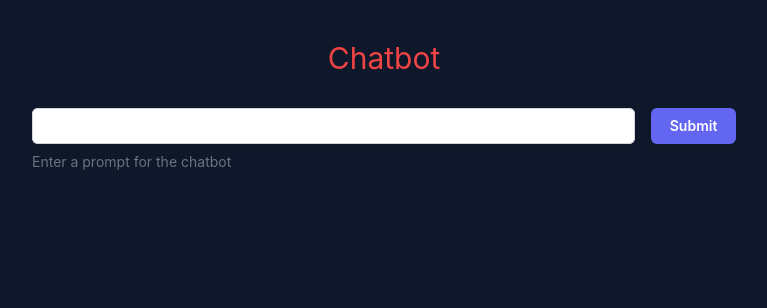
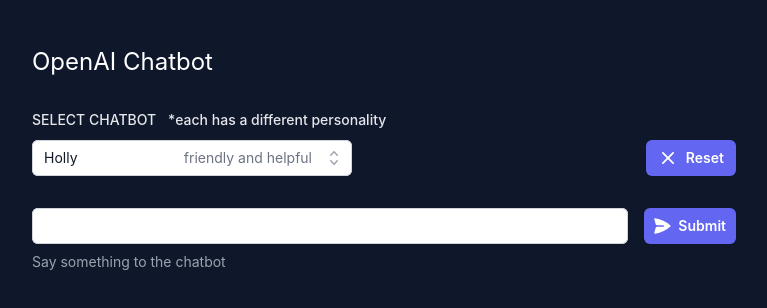
Before and after one commit to rayGreycloud/openai-chatbot, a React (Create React App) app in the folder client/: page / in a window 1280 px wide. Shown: the top 308 px of the page, without its empty margins (256-1023 px from the left). Built offline with nearby package versions, Linux system fonts and the light colour scheme.

Commit message:
add personality selector

```diff
--- a/client/src/components/ChatScreen/ChatScreen.jsx
+++ b/client/src/components/ChatScreen/ChatScreen.jsx
@@ -1,24 +1,44 @@
-import { useState } from 'react';
+import { useEffect, useState } from 'react';
 import axios from 'axios';
 
+import { XMarkIcon, PaperAirplaneIcon } from '@heroicons/react/20/solid';
+
+import PersonalitySelector from 'components/PersonalitySelector';
 import ChatContainer from 'components/ChatContainer';
+import Loader from 'components/Loader';
 
 const ChatScreen = () => {
-  const initialPrompt = `You are a conversational chatbot. Your personality is: friendly and helpful`;
+  const initialPersonality = {
+    name: 'Holly',
+    personality: 'friendly and helpful'
+  };
+  const [selected, setSelected] = useState(initialPersonality);
+  console.log('selected: ', selected);
+  const initialPrompt = `You are a conversational chatbot. Your personality is: ${selected.personality}.`;
+
+  const [loading, setLoading] = useState(false);
   const [messages, setMessages] = useState([
     { role: 'system', content: initialPrompt }
   ]);
+  console.log('messages: ', messages);
+
   const [prompt, setPrompt] = useState('');
+
+  useEffect(() => {
+    setMessages([{ role: 'system', content: initialPrompt }]);
+  }, [initialPrompt, selected]);
 
   const handlePromptChange = (e) => {
     setPrompt(e.target.value);
   };
 
-  const submitMessage = async (data) => {
+  const submitMessage = async (messages) => {
     try {
-      console.log('submitting message...: ', data);
+      setLoading(true);
+
       const response = await axios.post('/api/chat', {
-        messages: data
+        messages,
+        personality: selected.personality
       });
 
       if (!response.data) {
@@ -33,10 +53,11 @@
 
       setMessages(response.data.messages);
 
-      console.log('response.data: ', response.data);
       return response.data.success;
     } catch (error) {
       console.log(error);
+    } finally {
+      setLoading(false);
     }
   };
 
@@ -44,23 +65,51 @@
     console.log('submitting prompt: ', prompt);
     const message = { role: 'user', content: prompt };
 
-    const messagesData = [...messages, message];
+    const updatedMessages = [...messages, message];
 
-    const result = await submitMessage(messagesData);
-    console.log('result: ', result);
+    const result = await submitMessage(updatedMessages);
 
     if (result) {
       console.log('setting prompt to empty string');
       setPrompt('');
     }
   };
+
+  const handleReset = async () => {
+    setSelected(initialPersonality);
+
+    setMessages([
+      {
+        role: 'system',
+        content: `You are a conversational chatbot. Your personality is: ${initialPersonality}.`
+      }
+    ]);
+
+    setPrompt('');
+  };
+
   return (
     <div className='h-main flex flex-col justify-between items-center'>
       <main className='w-full h-full overflow-y-auto flex flex-col max-w-4xl mx-auto px-2 sm:px-24 pt-2'>
-        <div className='flex flex-col items-center justify-center mb-2'>
-          <h1 className='my-8 text-center text-2xl md:text-3xl font-normal text-red'>
-            Chatbot
+        <div className='my-2'>
+          <h1 className='my-8 text-2xl font-normal leading-7 text-white'>
+            OpenAI Chatbot
           </h1>
+          <div className='flex items-end justify-between mb-8'>
+            <PersonalitySelector
+              selectedPersonality={selected}
+              setSelectedPersonality={setSelected}
+            />
+
+            <button
+              type='button'
+              className='inline-flex items-center gap-x-1.5 ml-4 rounded-md bg-indigo-500 px-3 py-1.5 text-sm font-semibold text-white shadow-sm hover:bg-indigo-400'
+              onClick={handleReset}
+            >
+              <XMarkIcon className='-ml-0.5 h-6 w-6' aria-hidden='true' />
+              Reset
+            </button>
+          </div>
           <div className='w-full'>
             <div className='flex w-full'>
               <input
@@ -74,19 +123,24 @@
               />
               <button
                 type='button'
-                className='w-24 ml-4 rounded-md bg-indigo-500 px-2.5 py-1.5 text-sm font-semibold text-white shadow-sm hover:bg-indigo-400'
+                className='inline-flex items-center gap-x-1.5 ml-4 rounded-md bg-indigo-500 px-2.5 py-1.5 text-sm font-semibold text-white shadow-sm hover:bg-indigo-400'
                 onClick={handleSubmit}
               >
+                <PaperAirplaneIcon
+                  className='-ml-0.5 h-5 w-5'
+                  aria-hidden='true'
+                />
                 Submit
               </button>
             </div>
-            <p className='mt-2 text-sm text-gray-500' id='prompt-description'>
-              Enter a prompt for the chatbot
+            <p className='mt-2 text-sm text-gray-400' id='prompt-description'>
+              Say something to the chatbot
             </p>
           </div>
         </div>
+        {loading && <Loader />}
 
-        <ChatContainer messages={messages} />
+        <ChatContainer messages={messages} botName={selected.name} />
       </main>
     </div>
   );
--- /dev/null
+++ b/client/src/components/PersonalitySelector/PersonalitySelector.jsx
@@ -0,0 +1,107 @@
+import { Fragment } from 'react';
+import { Listbox, Transition } from '@headlessui/react';
+import { CheckIcon, ChevronUpDownIcon } from '@heroicons/react/20/solid';
+
+function classNames(...classes) {
+  return classes.filter(Boolean).join(' ');
+}
+
+const personalities = [
+  { name: 'Holly', personality: 'friendly and helpful' },
+  { name: 'Jerry', personality: 'sarcastic and cynical' },
+  { name: 'Pollyanna', personality: 'enthusiastic and optimistic' },
+  { name: 'Marvin', personality: 'depressed and pessimistic' }
+];
+
+const PersonalitySelector = ({
+  selectedPersonality,
+  setSelectedPersonality
+}) => {
+  return (
+    <Listbox value={selectedPersonality} onChange={setSelectedPersonality}>
+      {({ open }) => (
+        <div>
+          <Listbox.Label className='mr-8 block text-sm font-medium leading-6 text-gray-200'>
+            <span className='uppercase'>Select Chatbot </span>
+            <span className='pl-2'>*each has a different personality</span>
+          </Listbox.Label>
+          <div className='w-80 relative mt-2'>
+            <Listbox.Button className='relative w-full cursor-default rounded-md bg-white py-1.5 pl-3 pr-10 text-left text-gray-900 shadow-sm ring-1 ring-inset ring-gray-300 focus:outline-none focus:ring-2 focus:ring-indigo-500 sm:text-sm sm:leading-6'>
+              <span className='inline-flex justify-between w-full truncate'>
+                <span className='truncate'>{selectedPersonality.name}</span>
+                <span className='ml-2 truncate text-gray-500'>
+                  {selectedPersonality.personality}
+                </span>
+              </span>
+              <span className='pointer-events-none absolute inset-y-0 right-0 flex items-center pr-2'>
+                <ChevronUpDownIcon
+                  className='h-5 w-5 text-gray-400'
+                  aria-hidden='true'
+                />
+              </span>
+            </Listbox.Button>
+
+            <Transition
+              show={open}
+              as={Fragment}
+              leave='transition ease-in duration-100'
+              leaveFrom='opacity-100'
+              leaveTo='opacity-0'
+            >
+              <Listbox.Options className='absolute z-10 mt-1 max-h-60 w-full overflow-auto rounded-md bg-white py-1 text-base shadow-lg ring-1 ring-black ring-opacity-5 focus:outline-none sm:text-sm'>
+                {personalities.map((person) => (
+                  <Listbox.Option
+                    key={person.name}
+                    className={({ active }) =>
+                      classNames(
+                        active ? 'bg-indigo-600 text-white' : 'text-gray-900',
+                        'relative cursor-default select-none py-2 pl-3 pr-9'
+                      )
+                    }
+                    value={person}
+                  >
+                    {({ selected, active }) => (
+                      <>
+                        <div className='flex justify-between'>
+                          <span
+                            className={classNames(
+                              selected ? 'font-semibold' : 'font-normal',
+                              'ml-4'
+                            )}
+                          >
+                            {person.name}
+                          </span>
+                          <span
+                            className={classNames(
+                              active ? 'text-indigo-200' : 'text-gray-500',
+                              'ml-2'
+                            )}
+                          >
+                            {person.personality}
+                          </span>
+                        </div>
+
+                        {selected ? (
+                          <span
+                            className={classNames(
+                              active ? 'text-white' : 'text-indigo-600',
+                              'absolute inset-y-0 left-0 flex items-center pl-1.5'
+                            )}
+                          >
+                            <CheckIcon className='h-5 w-5' aria-hidden='true' />
+                          </span>
+                        ) : null}
+                      </>
+                    )}
+                  </Listbox.Option>
+                ))}
+              </Listbox.Options>
+            </Transition>
+          </div>
+        </div>
+      )}
+    </Listbox>
+  );
+};
+
+export default PersonalitySelector;
--- /dev/null
+++ b/client/src/components/PersonalitySelector/index.js
@@ -0,0 +1,3 @@
+import PersonalitySelector from './PersonalitySelector';
+
+export default PersonalitySelector;
```
